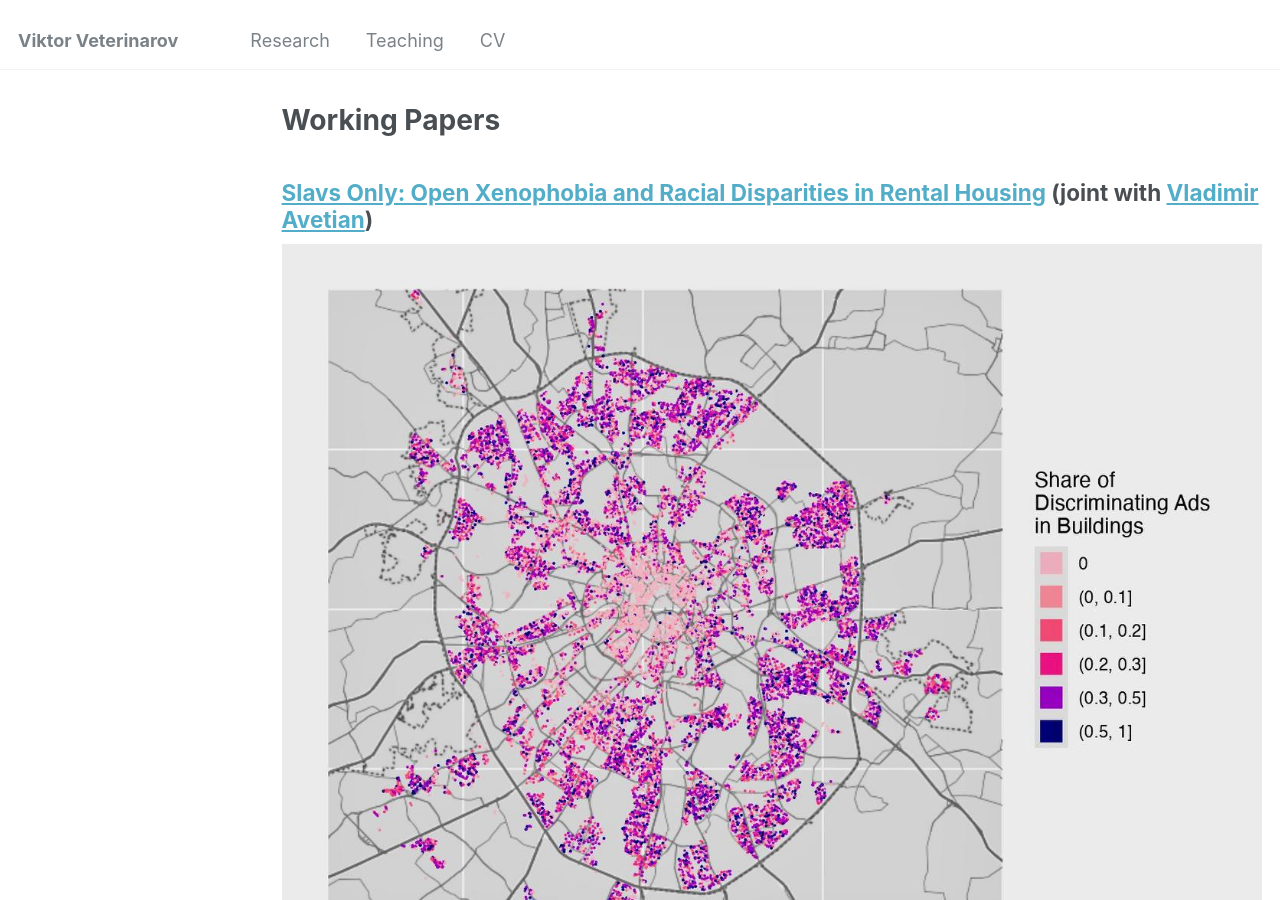
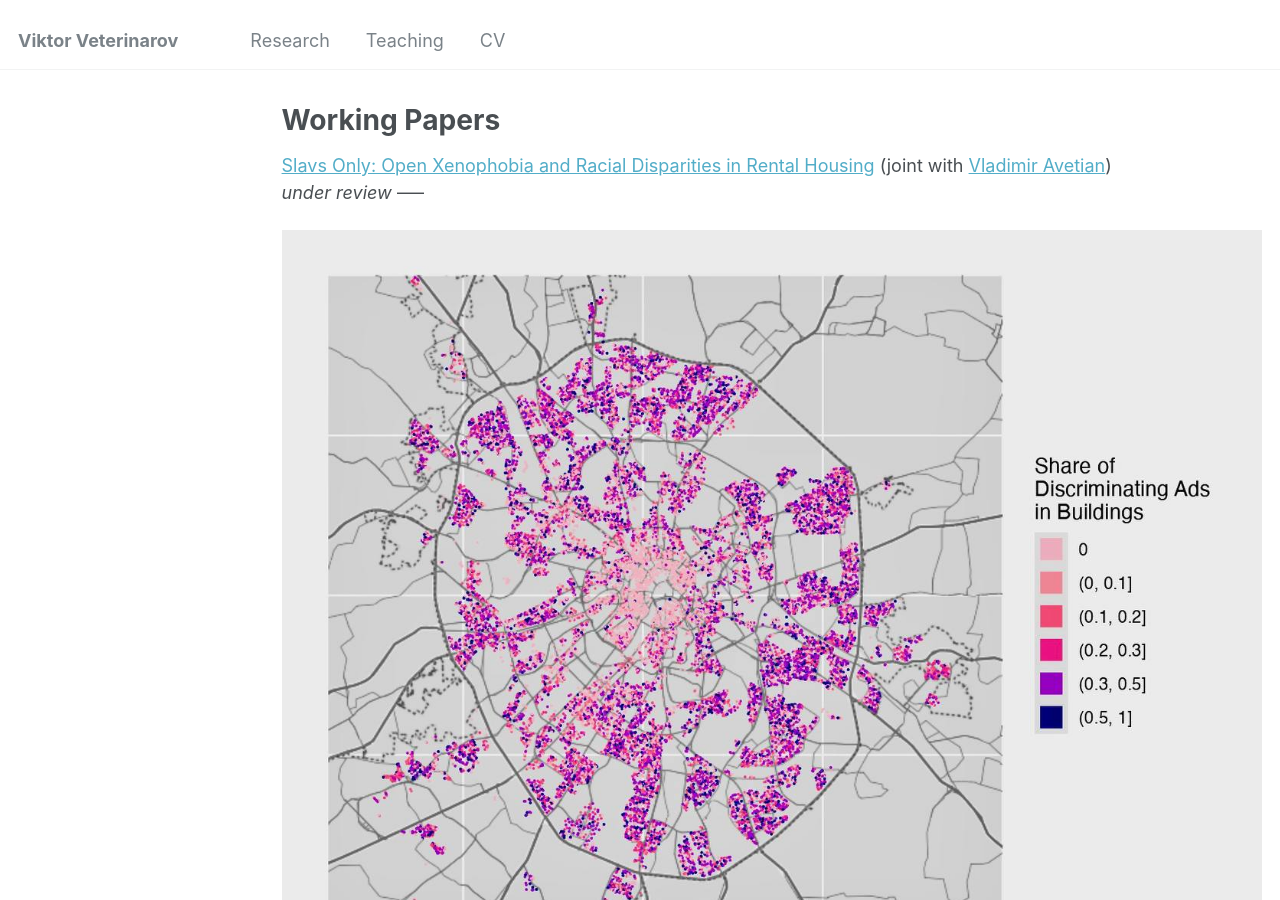
Before and after one commit to viktorveterinarov/viktorveterinarov.github.io, a Jekyll site: the page built from _pages/publications.md, in a window 1280 px wide and 900 px high. Built offline with Jekyll 4.4.1, drawn with Linux system fonts in a browser that asks for light colours.

Commit message:
Update publications.md

```diff
--- a/_pages/publications.md
+++ b/_pages/publications.md
@@ -8,6 +8,7 @@ author_profile: true
 {% include base_path %}
 
 <a href="https://dx.doi.org/10.2139/ssrn.4983808" target="_blank">Slavs Only: Open Xenophobia and Racial Disparities in Rental Housing</a> (joint with <a href="https://vladimir-avetian.github.io/" target="_blank">Vladimir Avetian</a>)
+<br><em>under review</em>
 -----
 
 <div class="research-paper-section">
```
